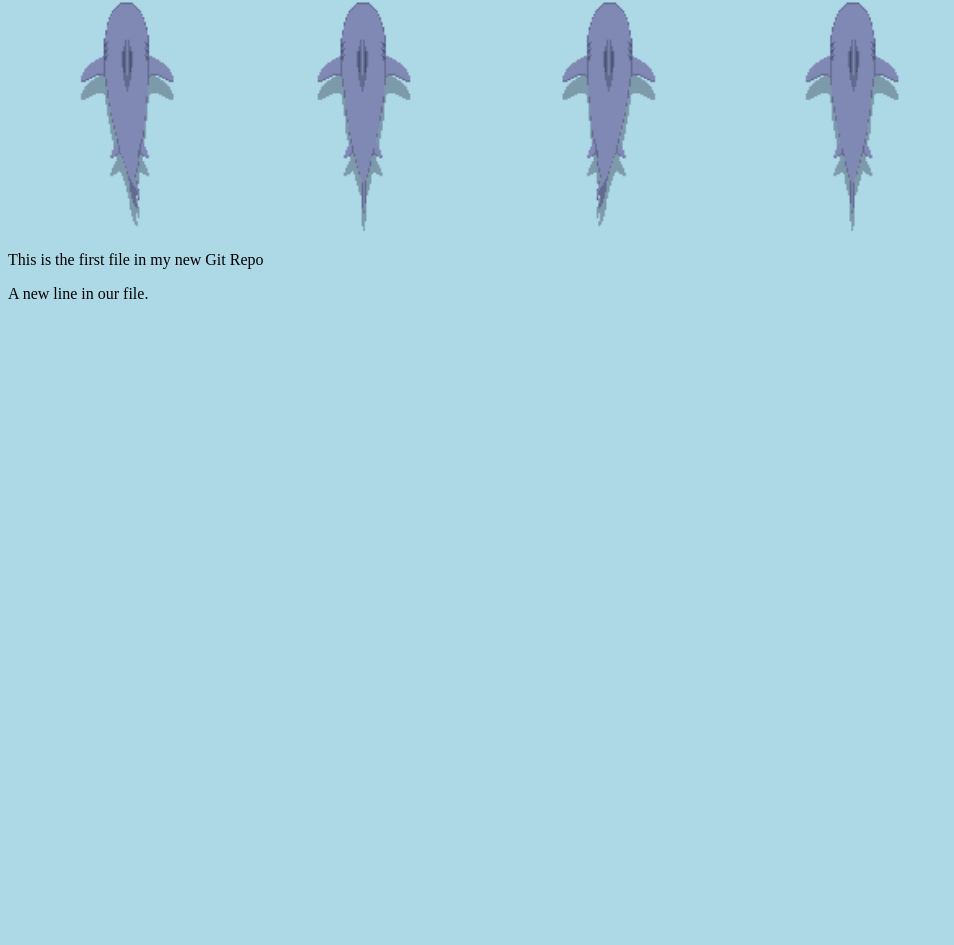
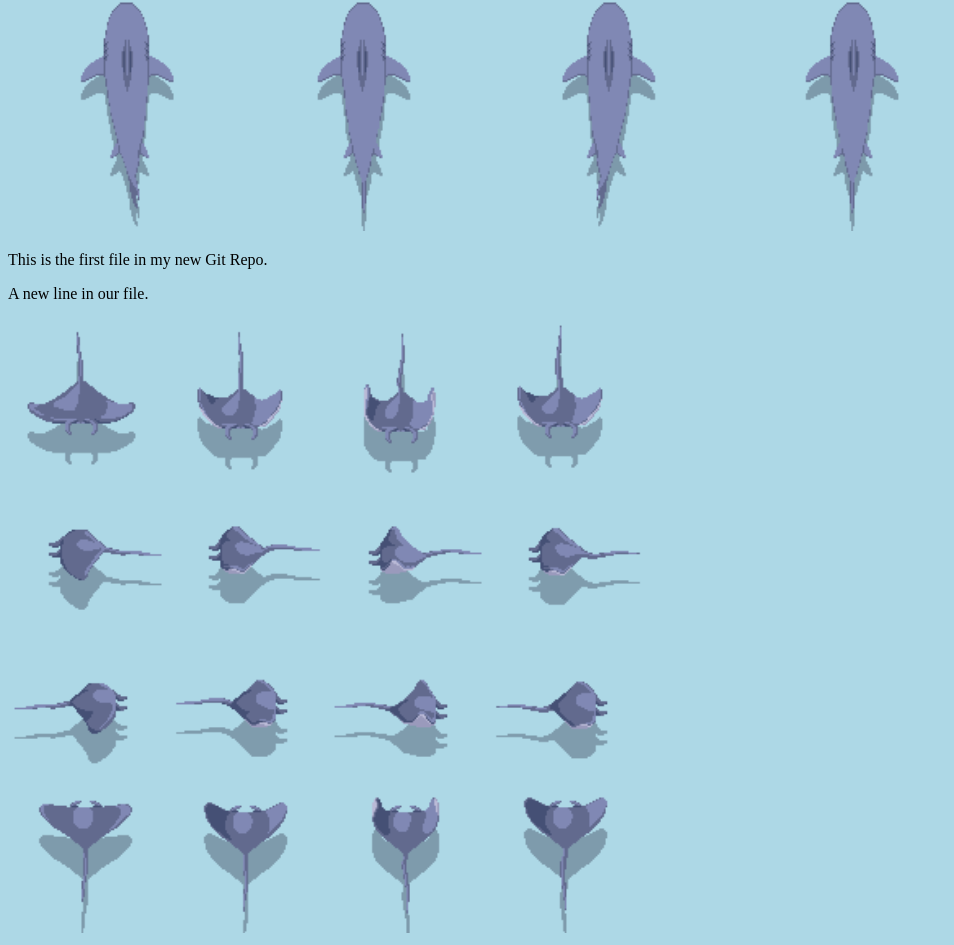
Before and after one commit to Anoup1936/w3schools-test.github.io, a plain HTML site: page index.html in a window 1280 px wide. Shown: the part 763-1708 px from the top of the page, without its empty margins (0-954 px from the left). Before the commit the page ends 1082 px from the top, so only its background shows below. Drawn offline with Linux system fonts and the light colour scheme.

Commit message:
added new image

```diff
--- a/index.html
+++ b/index.html
@@ -13,7 +13,14 @@
         style="width: 100%; max-width: 960px"
       />
     </div>
-    <p>This is the first file in my new Git Repo</p>
+    <p>This is the first file in my new Git Repo.</p>
     <p>A new line in our file.</p>
+    <div>
+      <img
+        src="rochen.png"
+        alt="Stingray Asset"
+        style="width: 100%; max-width: 640px"
+      />
+    </div>
   </body>
 </html>
```
Also changed, not shown: rochen.png (added).
